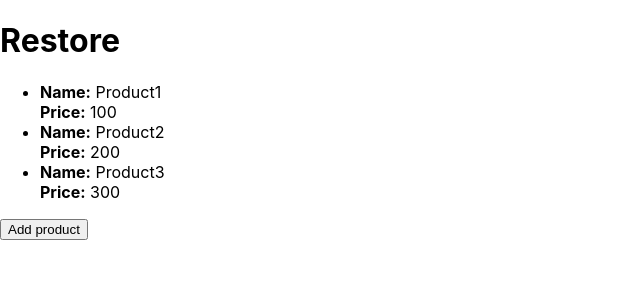
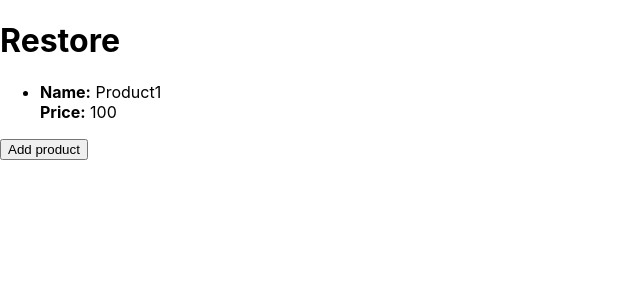
Before and after one commit to SashR/Restore, a React (Create React App) app in the folder ReStore/client/: page / in a window 1280 px wide. Both pictures are taken after a click on the button "Add product". Shown: the top 300 px of the page, without its empty margins (0-640 px from the left). Built offline with nearby package versions, Linux system fonts and the light colour scheme; no server answers.

Commit message:
Create TS interface for products

```diff
--- a/ReStore/client/src/App.tsx
+++ b/ReStore/client/src/App.tsx
@@ -1,19 +1,20 @@
 import { useEffect, useState } from "react";
 import "./App.css";
+import { Product } from "./product";
 
 function App() {
-  const [products, setProducts] = useState([
-    {name: 'Product1', price: 100.00, key:"1"},
-    {name: 'Product2', price: 200.00, key:"2"},
-  ]);
+  const [products, setProducts] = useState<Product[]>([]);
 
   // Add a product to the products list
   const addProduct = () => {
-    setProducts(prods => [...prods, ({
-      name: `Product${prods.length+1}`,
-      price: (prods.length+1)*100.00,
-      key:`${(prods.length+1)}`})
-    ])
+    setProducts(prevState => [...prevState, {
+      name: `Product${prevState.length+1}`,
+      price: (prevState.length+1)*100.00,
+      id:prevState.length+1,
+      description: "some description",
+      pictureUrl: "http://picsum.photo/200",
+      brand: "some brand"
+    }])
   };
 
   // fetch data from api
@@ -37,10 +38,10 @@ function App() {
     <div>
       <h1>Restore</h1>
       <ul>
-        {products.map(prod => (
-          <li key={prod.key}>
-            <div> <b>Name:</b> {prod.name} </div>
-            <div> <b>Price:</b> {prod.price} </div>
+        {products.map(product => (
+          <li key={product.id}>
+            <div> <b>Name:</b> {product.name} </div>
+            <div> <b>Price:</b> {product.price} </div>
           </li>
         ))}
       </ul>
--- /dev/null
+++ b/ReStore/client/src/product.ts
@@ -0,0 +1,10 @@
+export interface Product {
+    id: number;
+    name: string;
+    description: string;
+    price: number;
+    pictureUrl: string;
+    type?: string;
+    brand: string;
+    quantityInStock?: number;
+}
```
Also changed, not shown: 4 other files (tests, documents, lock files or other folders).
